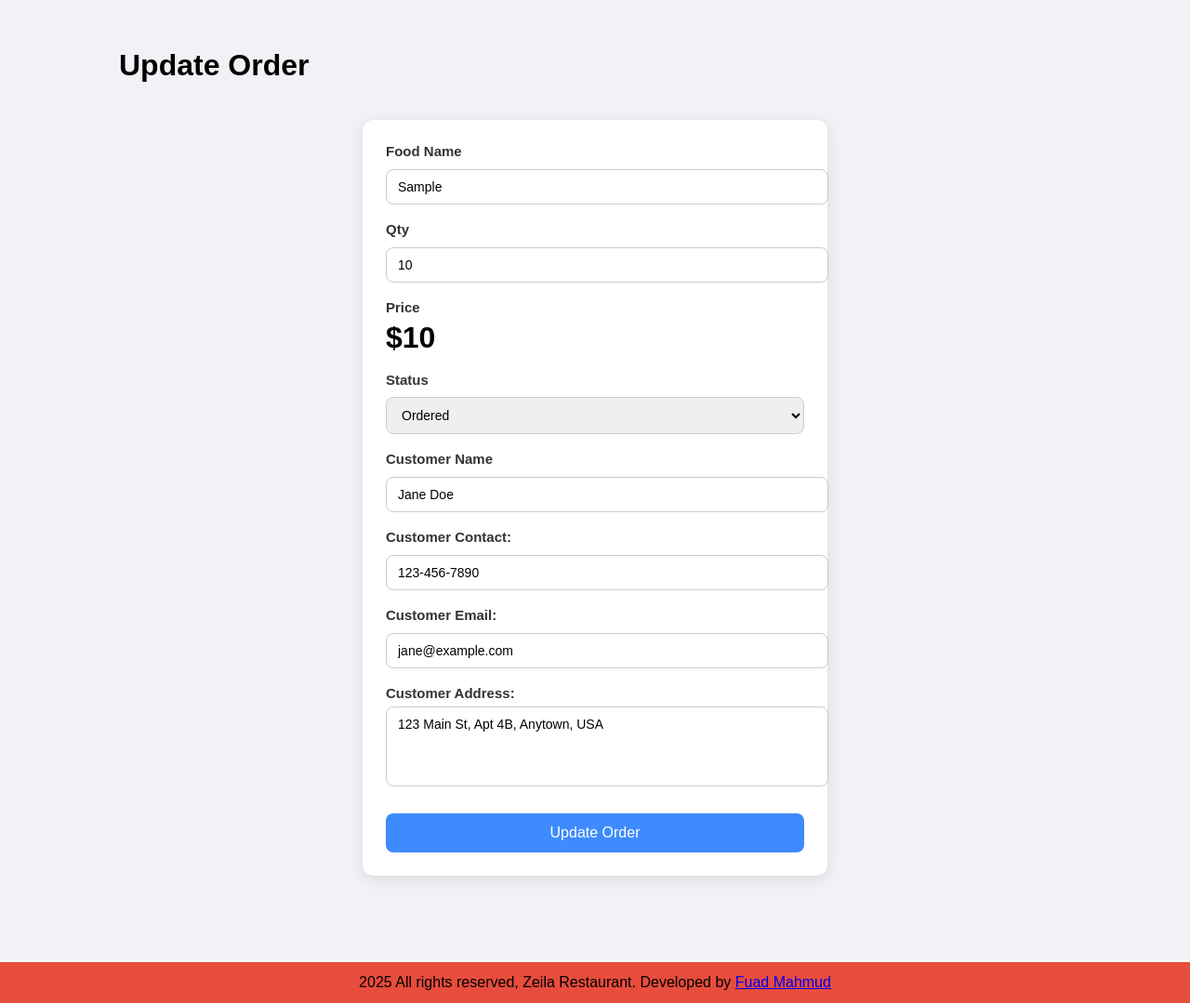
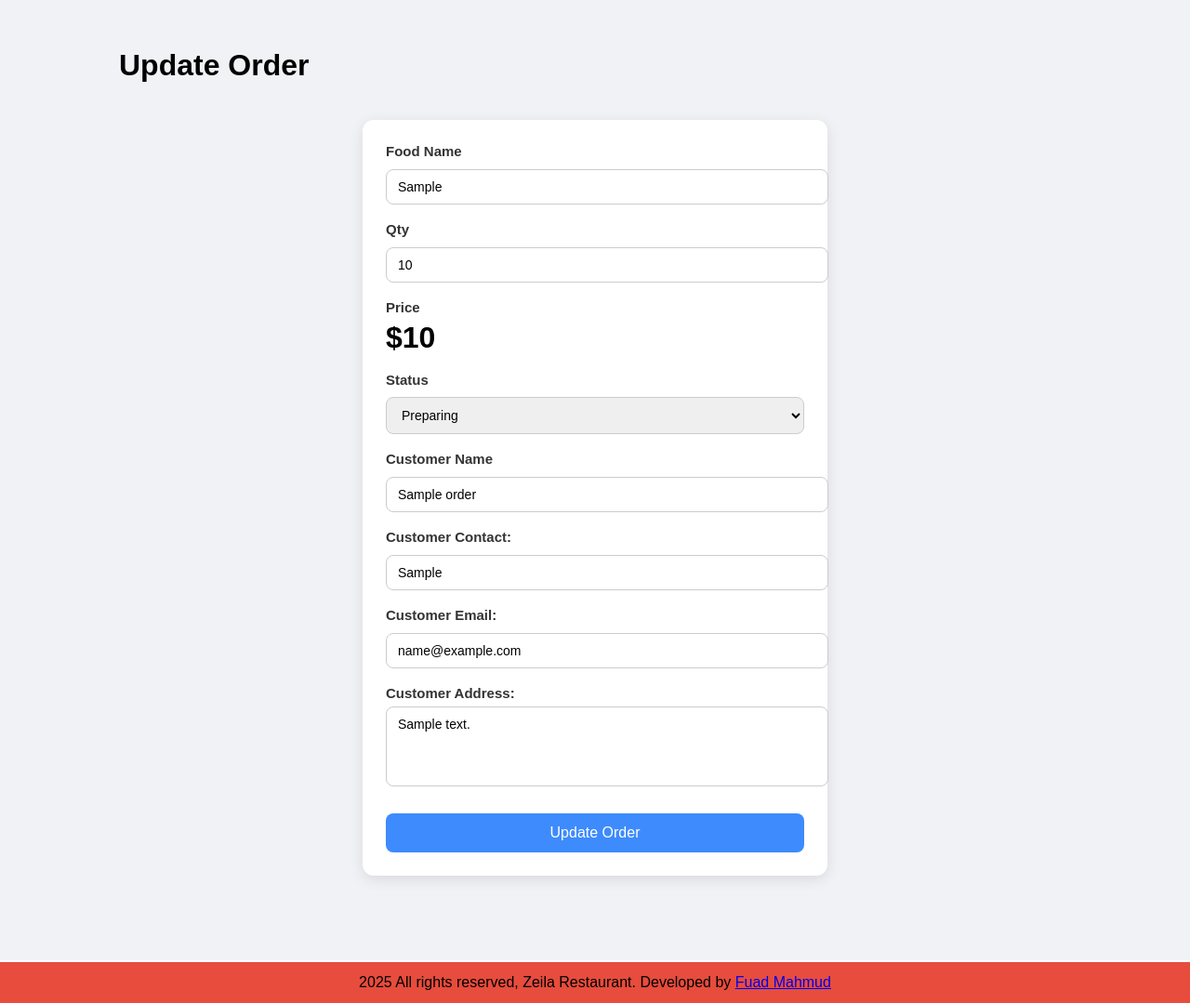
Before and after one commit to fuadmahmudeshetu/food-order-website, a PHP site: page /food_order/admin/update-order.php?id=1 in a window 1280 px wide. Shown: the part 48-1127 px from the top of the page at 93% size. Run offline with PHP 8.4, Linux system fonts and the light colour scheme; the visitor is signed in with stand-in values (Sample User, id 1); tables that the repository leaves empty or names only in its code hold one stand-in row (values such as "Sample post"); some libraries are stand-ins or nearby versions.

Commit message:
debugging on update order page

```diff
--- a/admin/update-order.php
+++ b/admin/update-order.php
@@ -102,11 +102,11 @@
             $customer_contact = $row['customer_contact'];
             $customer_email = $row['customer_email'];
             $customer_address = $row['customer_address'];
+
         } else {
         }
     } else {
 
-        header('location:' . SITEURL . 'manage-admin.php');
     }
     ?>
 
@@ -136,41 +136,93 @@
                         <label for="status">Status</label>
                         <select id="status" name="status">
                             <option <?php if ($status == "Ordered") {
-                                echo "selected";
-                            } ?> value="Ordered">Ordered</option>
-                            <option value="Preparing">Preparing</option>
-                            <option value="Out for Delivery">Out for Delivery</option>
-                            <option value="Delivered">Delivered</option>
-                            <option value="Cancelled">Cancelled</option>
+                                        echo "selected";
+                                    } ?> value="Ordered">Ordered</option>
+                            <option <?php if ($status == "Ordered") {
+                                        echo "selected";
+                                    } ?> <?php if ($status == "Preparing") {
+                                                echo "selected";
+                                            } ?> value="Preparing">Preparing</option>
+                            <option <?php if ($status == "Out for Delivery") {
+                                        echo "selected";
+                                    } ?> value="Out for Delivery">Out for Delivery</option>
+                            <option <?php if ($status == "Delivered") {
+                                        echo "selected";
+                                    } ?> value="Delivered">Delivered</option>
+                            <option <?php if ($status == "Cancelled") {
+                                        echo "selected";
+                                    } ?> value="Cancelled">Cancelled</option>
                         </select>
                     </div>
 
                     <div class="form-group">
                         <label for="customer_name">Customer Name</label>
-                        <input type="text" id="customer_name" name="customer_name" value="Jane Doe" required>
+                        <input type="text" id="customer_name" name="customer_name" value="<?php echo $customer_name; ?>" required>
                     </div>
 
                     <div class="form-group">
                         <label for="customer_contact">Customer Contact:</label>
-                        <input type="tel" id="customer_contact" name="customer_contact" value="123-456-7890" required>
+                        <input type="tel" id="customer_contact" name="customer_contact" value="<?php echo $customer_contact; ?>" required>
                     </div>
 
                     <div class="form-group">
                         <label for="customer_email">Customer Email:</label>
-                        <input type="email" id="customer_email" name="customer_email" value="jane@example.com" required>
+                        <input type="email" id="customer_email" name="customer_email" value="<?php echo $customer_email; ?>" required>
                     </div>
 
                     <div class="form-group">
                         <label for="customer_address">Customer Address:</label>
-                        <textarea id="customer_address" name="customer_address" rows="4" required>123 Main St, Apt 4B, Anytown, USA</textarea>
+                        <textarea id="customer_address" name="customer_address" rows="4" required><?php echo $customer_address; ?></textarea>
                     </div>
 
-                    <button type="submit" class="update-btn">Update Order</button>
+                    <input type="hidden" name="id" value="<?php echo $id; ?>" id="">
+                    <input type="hidden" name="price" value="<?php echo $price; ?>" id="">
+                    <input type="submit"  name="update" value="Update Order"  class="update-btn">
                 </form>
             </h1>
         </div>
     </div>
 
+    <?php
+        if (isset($_POST['update'])) {
+            // Get all elements from the form
+            $id = $_POST['id'];
+            $qty = $_POST['qty'];
+            $price = $_POST['price'];
+            $total = $qty * $price;
+
+            $customer_name = $_POST['customer_name'];
+            $customer_contact = $_POST['customer_contact'];
+            $customer_email = $_POST['customer_email'];
+            $customer_address = $_POST['customer_address'];
+
+            $sql2 = "UPDATE tbl_order SET
+                qty = '$qty',
+                total = $total,
+                status = '$status',
+                customer_name = '$customer_name',
+                customer_contact = '$customer_contact',
+                customer_email = '$customer_email',
+                customer_address = '$customer_address'
+
+                WHERE id = $id
+            ";
+
+            $res2 = mysqli_query($conn, $sql2);
+
+            if ($res2) {
+                $_SESSION['update'] = "<h1 style='color: green;'>Order Updated Successfully</h1>";
+
+                // Redirect to the manage admin page
+                header('location:' . SITEURL . 'admin/manage-order.php');
+            }
+            else {
+
+                // Redirect to the manage admin page
+                header('location:' . SITEURL . 'admin/manage-admin.php');
+            }
+        }
+    ?>
 
 </body>
 
```
Also changed, not shown: admin/manage-order.php (+7 -0 lines).
